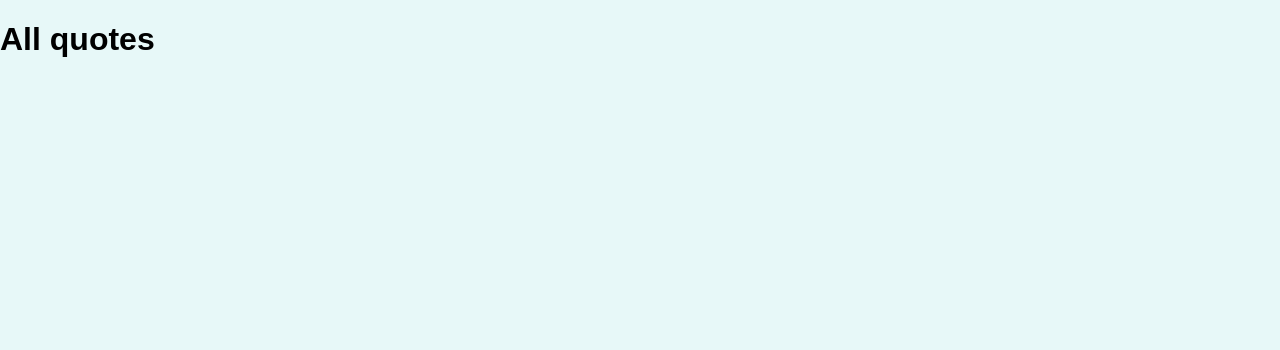
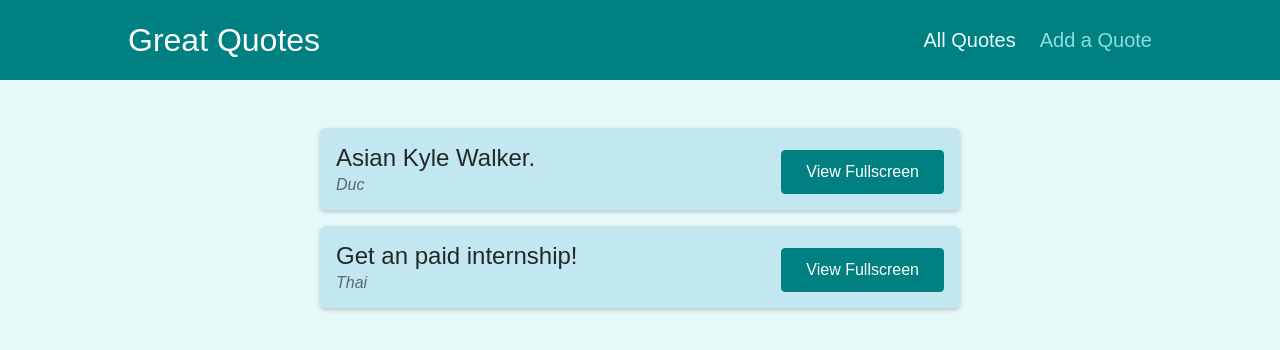
Before and after one commit to vvduth/react-router-app, a React (Create React App) app: page /quotes in a window 1280 px wide. Shown: the top 350 px of the page. Built offline with nearby package versions, Linux system fonts and the light colour scheme.

Commit message:
Set interface for paths

```diff
--- a/src/App.js
+++ b/src/App.js
@@ -2,9 +2,10 @@ import {Route, Switch, Redirect} from 'react-router-dom';
 import AllQuotes from './pages/AllQuotes';
 import QuoteDateils from './pages/QuoteDetails';
 import NewQuote from './pages/NewQuote';
-
+import Layout from './components/layout/Layout';
 function App() {
   return (
+    <Layout>
     <Switch>
       <Route path = '/' exact>
         <Redirect to = '/quotes'/>
@@ -21,6 +22,7 @@ function App() {
           <NewQuote/>
       </Route>
     </Switch>
+    </Layout>
   );
 }
 
--- /dev/null
+++ b/src/components/layout/Layout.js
@@ -0,0 +1,14 @@
+import { Fragment } from 'react';
+import classes from './Layout.module.css';
+import MainNavigation from './MainNavigation'
+
+const Layout = (props) =>{
+    return (
+        <Fragment>
+            <MainNavigation/>
+            <main className={classes.main}>{props.children}</main>
+        </Fragment>
+    )
+};
+
+export default Layout ;
--- /dev/null
+++ b/src/components/layout/MainNavigation.js
@@ -0,0 +1,25 @@
+import { NavLink } from 'react-router-dom';
+
+import classes from './MainNavigation.module.css';
+
+const MainNavigation = () => {
+    return (
+        <header className={classes.header}>
+            <div className={classes.logo}>
+                Great Quotes
+            </div>
+            <nav className={classes.nav}>
+                <ul>
+                    <li>
+                        <NavLink to='/quotes' activeClassName={classes.active}>All Quotes</NavLink>
+                    </li>
+                    <li>
+                        <NavLink to='/new-quote' activeClassName={classes.active} >Add a Quote</NavLink>
+                    </li>
+                </ul>
+            </nav>
+        </header>
+    )
+}
+
+export default MainNavigation ;
--- a/src/pages/AllQuotes.js
+++ b/src/pages/AllQuotes.js
@@ -1,7 +1,22 @@
+import QuoteList from '../components/quotes/QuoteList'
+
+const DUMMY_QUOTES = [
+    {
+        id: 'q1',
+        author: 'Duc',
+        text: 'Asian Kyle Walker.',
+    },
+    {
+        id: 'q2',
+        author: 'Thai',
+        text: 'Get an paid internship!',
+    }
+]
+
 const AllQuotes = () => {
     return (
         <>
-            <h1>All quotes</h1>
+            <QuoteList quotes= {DUMMY_QUOTES}/>
         </>
     )
 };
--- a/src/pages/NewQuote.js
+++ b/src/pages/NewQuote.js
@@ -1,8 +1,12 @@
+import QuoteForm from '../components/quotes/QuoteForm'
+const NewQuote = () => {
 
-const NewQuote = () => {
+    const addQuoteHandler = (quoteData) => {
+        console.log(quoteData);
+    }
     return (
         <>
-            <h1>New quote</h1>
+            <QuoteForm onAddQuote = {addQuoteHandler} />
         </>
     );
 };
--- a/src/pages/QuoteDetails.js
+++ b/src/pages/QuoteDetails.js
@@ -1,4 +1,5 @@
-import { useParams } from "react-router-dom";
+import { useParams, Route } from "react-router-dom";
+import Comments from '../components/comments/Comments'
 
 const QuoteDateils = () => {
     const params = useParams() ;
@@ -7,6 +8,9 @@ const QuoteDateils = () => {
         <>
             <h1>Quote Detail pages</h1>
             <p>{params.quoteId}</p>
+            <Route path = {`/quotes/${params.quoteId}/comments`} >
+                <Comments/>
+            </Route>
         </>
     )
 };
```
Also changed, not shown: 1 other file (tests, documents, lock files or other folders).
